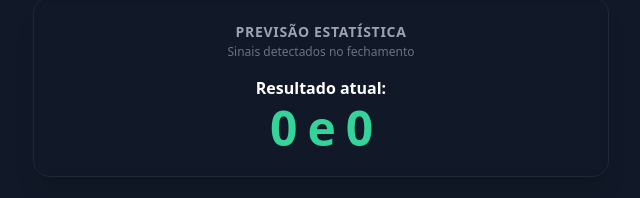
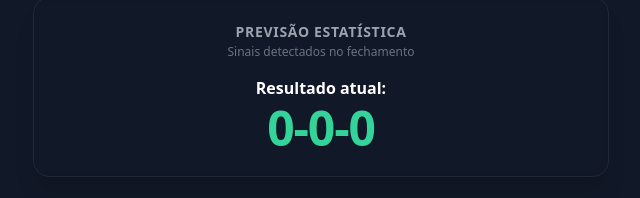
Before and after one commit to Dennis-bp575/Indicador-B3, a plain HTML site: page index.html in a window 1280 px wide. Shown: the part 148-346 px from the top of the page, 319-959 px from the left. Drawn offline with nearby package versions, Linux system fonts and the light colour scheme.

Commit message:
Change displayed result format in index.html

```diff
--- a/index.html
+++ b/index.html
@@ -29,7 +29,7 @@
 
             <!-- Números grandes centralizados e isolados abaixo (ID para o JS injetar) -->
             <div id="resultado-atual" class="text-5xl font-extrabold text-emerald-400 tracking-tight mt-1">
-                0 e 0
+                0-0-0
             </div>
         </div>
 
```
